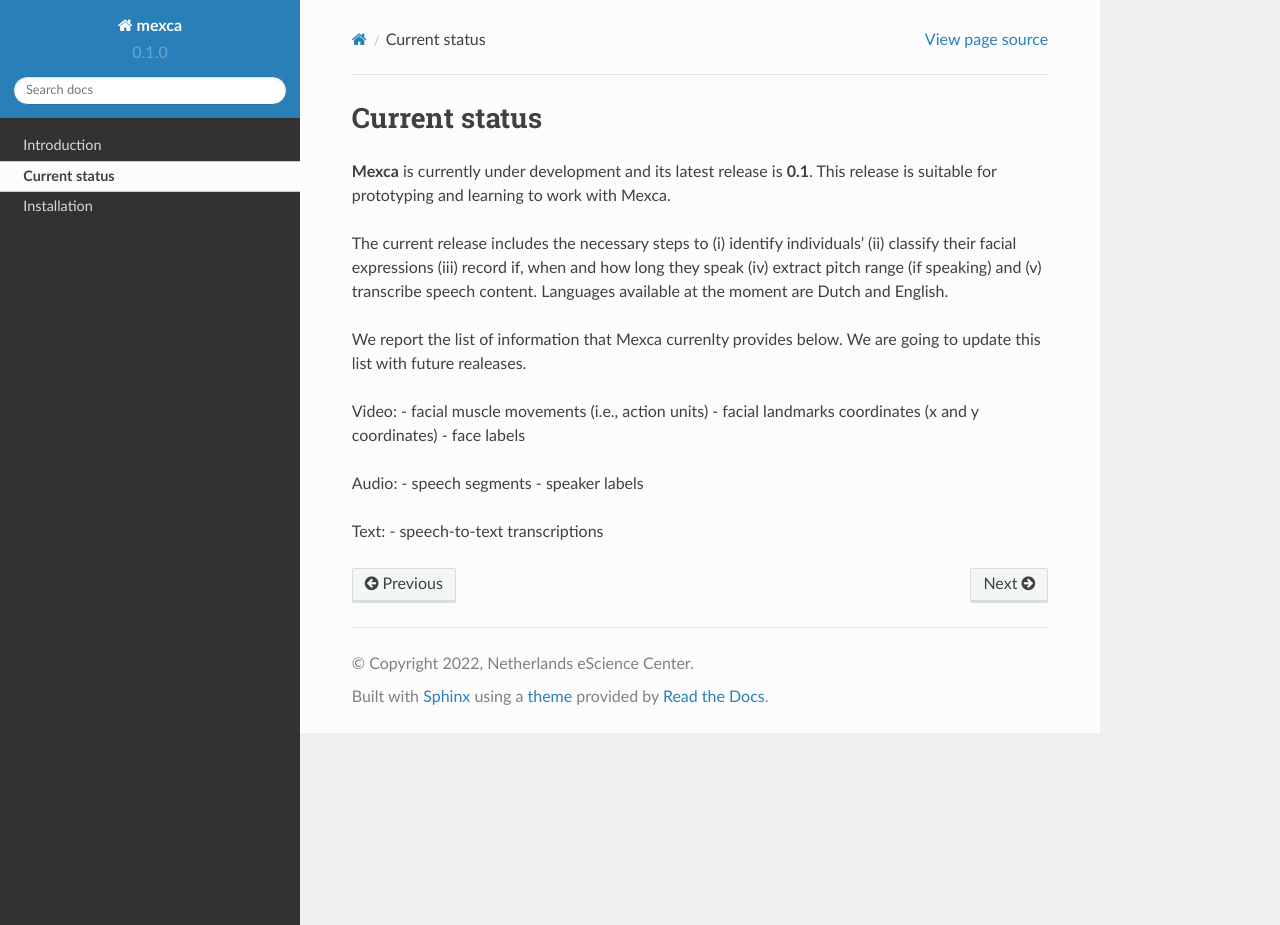
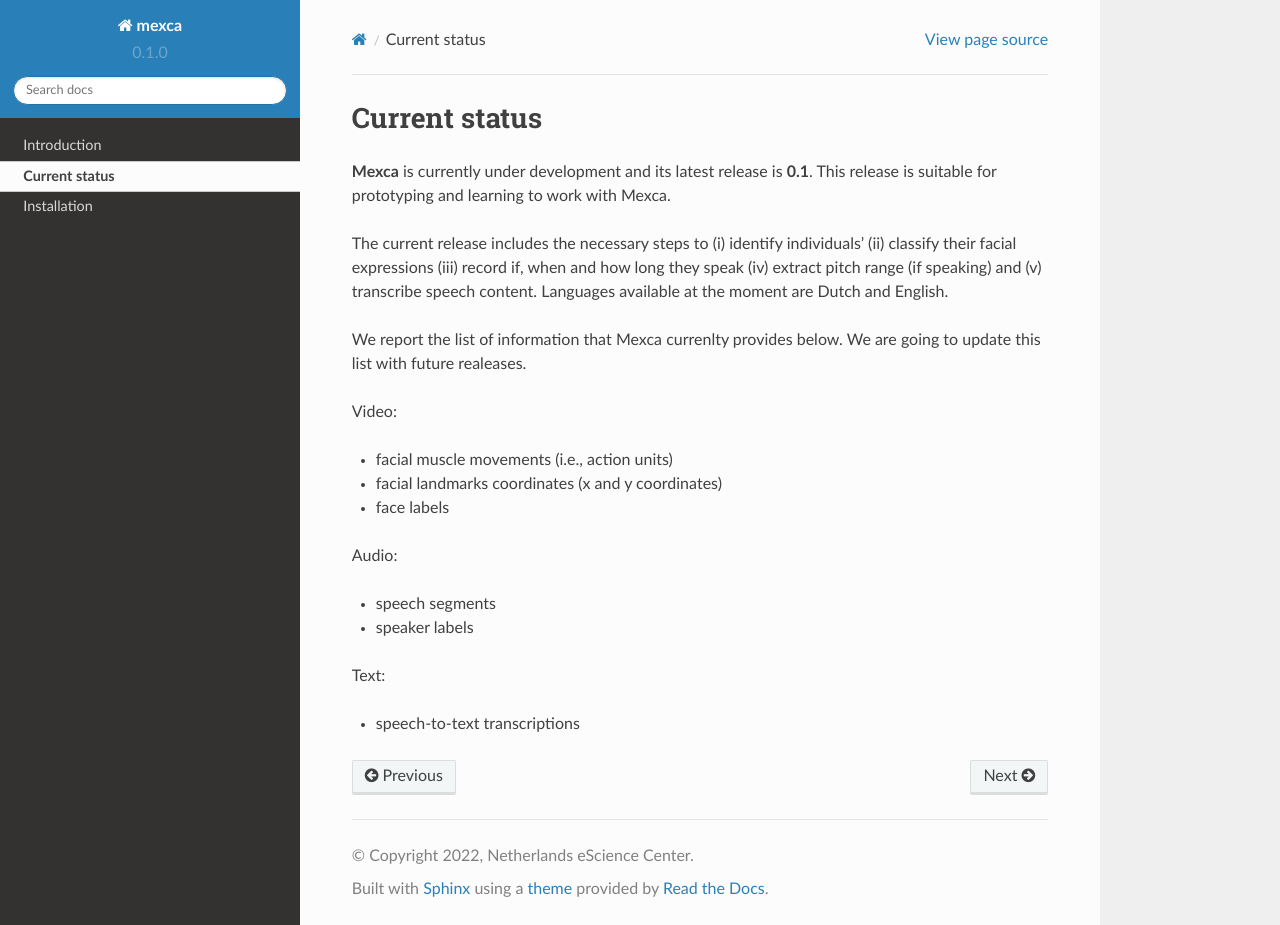
Before and after one commit to mexca/mexca, a Sphinx documentation site: the page built from docs/current_status.rst, in a window 1280 px wide and 925 px high. Built offline with Sphinx 7.4.7 and the Read the Docs theme 2.0.0, drawn with Linux system fonts in a browser that asks for light colours.

Commit message:
documentation polished

```diff
--- a/docs/current_status.rst
+++ b/docs/current_status.rst
@@ -8,13 +8,16 @@
 We report the list of information that Mexca currenlty provides below. We are going to update this list with future realeases.
 
 Video:
-- facial muscle movements (i.e., action units)
-- facial landmarks coordinates (x and y coordinates)
-- face labels
+
+* facial muscle movements (i.e., action units)
+* facial landmarks coordinates (x and y coordinates)
+* face labels
 
 Audio:
-- speech segments
-- speaker labels
+
+* speech segments
+* speaker labels
 
 Text:
-- speech-to-text transcriptions
+
+* speech-to-text transcriptions
--- a/docs/installation.rst
+++ b/docs/installation.rst
@@ -15,6 +15,7 @@
 
 
 Alternatively, if you use conda:
+
 .. code-block:: console
 
   ~$ conda create -n mexca_venv
--- a/docs/introduction.rst
+++ b/docs/introduction.rst
@@ -4,11 +4,11 @@
 The study of human affective behaviour requires capturing emotions in diverse, naturalistic environments, i.e., in the *wild* -- across video, audio and text. Currently, there is a number of commercially usable machine learning frameworks which provide a way to analyse human emotions in video, audio and text to anyone with a good command of python. However, to date there is no software capable of combining all these state-of-the-art solutions into one single workflow. For this reason, we have designed **Mexca**.
 
 
-**Mexca** is an easy-to-use python package designed to run facial, speech and text analyses into one single pipeline. It piggybacks on two main open-source libraries: [Py-Feat](https://py-feat.org/pages/intro.html) for facial expression analysis and [Pyannote-audio](https://github.com/pyannote/pyannote-audio) for speech analysis. Speech-to-text transcription relies on pre-trained models made available by [Huggingsound](https://github.com/jonatasgrosman/huggingsound).
+**Mexca** is an easy-to-use python package designed to run facial, speech and text analyses into one single pipeline. It piggybacks on two main open-source libraries: `Py-Feat <https://py-feat.org/pages/intro.html>`_ for facial expression analysis and `Pyannote-audio <https://github.com/pyannote/pyannote-audio>`_ for speech analysis. Speech-to-text transcription relies on pre-trained models made available by `Huggingsound <https://github.com/jonatasgrosman/huggingsound>`_.
 
 **Mexca** is split into three main sub-parts (video, audio and text) which are integrated into one single pipeline by the **core** module. Thanks to its modularity, users can autonomously decide whether to run a single pipeline which calls the video, audio and text pipelines, or to run a specific pipeline among the above.
 
 Licensing
 ---------
 
-This software is being developed by the [Netherlands eScience Center](https://www.esciencecenter.nl/) in collaboration with the Amsterdam Institute for Social Science Research. Code and data are licensed under the Apache License, version 2.0. This means that Mexca can be used, modified and redistributed for free, even for commercial purposes.
+This software is being developed by the `Netherlands eScience Center <https://www.esciencecenter.nl/>`_ in collaboration with the Amsterdam Institute for Social Science Research. Code and data are licensed under the Apache License, version 2.0. This means that Mexca can be used, modified and redistributed for free, even for commercial purposes.
```
